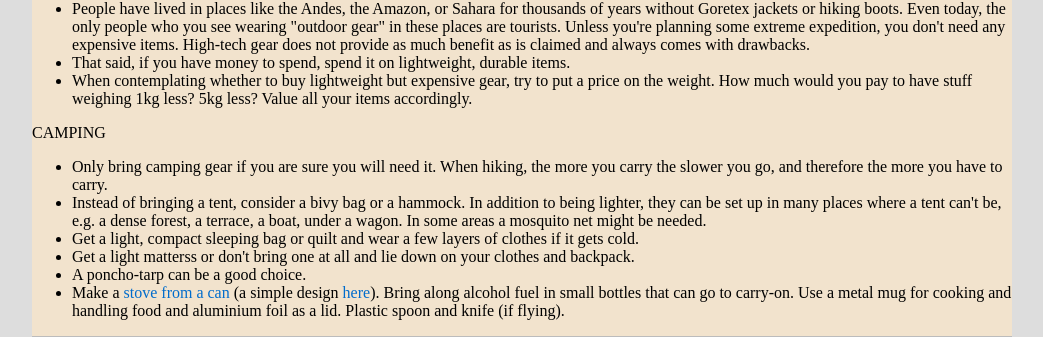
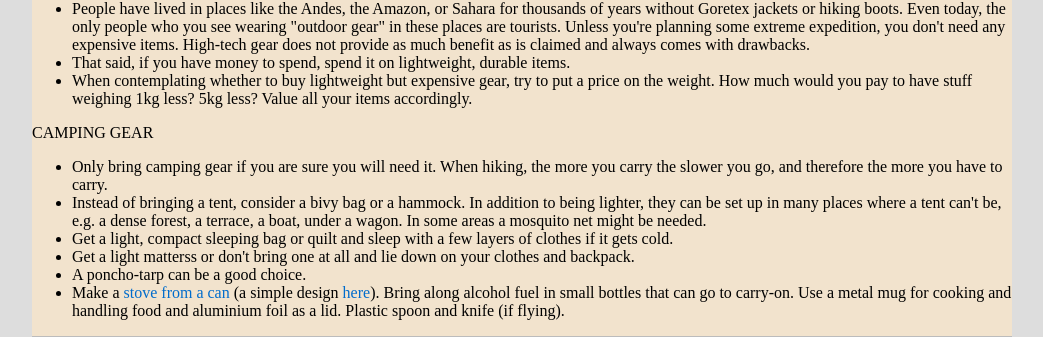
Before and after one commit to witba/witba.github.io, a Jekyll site: the page built from travel/packing.html, in a window 1280 px wide. Shown: the part 464-801 px from the top of the page, without its empty margins (118-1161 px from the left). Built offline with Jekyll 4.4.1, drawn with Linux system fonts in a browser that asks for light colours.

Commit message:
Update packing.html

```diff
--- a/travel/packing.html
+++ b/travel/packing.html
@@ -24,11 +24,11 @@ GEAR<br>
 <li>That said, if you have money to spend, spend it on lightweight, durable items.
 <li>When contemplating whether to buy lightweight but expensive gear, try to put a price on the weight. How much would you pay to have stuff weighing 1kg less? 5kg less? Value all your items accordingly.
 </ul>
-CAMPING<br>
+CAMPING GEAR<br>
 <ul>
 <li>Only bring camping gear if you are sure you will need it. When hiking, the more you carry the slower you go, and therefore the more you have to carry.
 <li>Instead of bringing a tent, consider a bivy bag or a hammock. In addition to being lighter, they can be set up in many places where a tent can't be, e.g. a dense forest, a terrace, a boat, under a wagon. In some areas a mosquito net might be needed.
-<li>Get a light, compact sleeping bag or quilt and wear a few layers of clothes if it gets cold.
+<li>Get a light, compact sleeping bag or quilt and sleep with a few layers of clothes if it gets cold.
 <li>Get a light matterss or don't bring one at all and lie down on your clothes and backpack.
 <li>A poncho-tarp can be a good choice.
 <li>Make a <a href="https://en.wikipedia.org/wiki/Beverage-can_stove" target=_blank>stove from a can</a> (a simple design <a href="https://vimeo.com/64726512" target=_blank>here</a>). Bring along alcohol fuel in small bottles that can go to carry-on. Use a metal mug for cooking and handling food and aluminium foil as a lid. Plastic spoon and knife (if flying).
```
